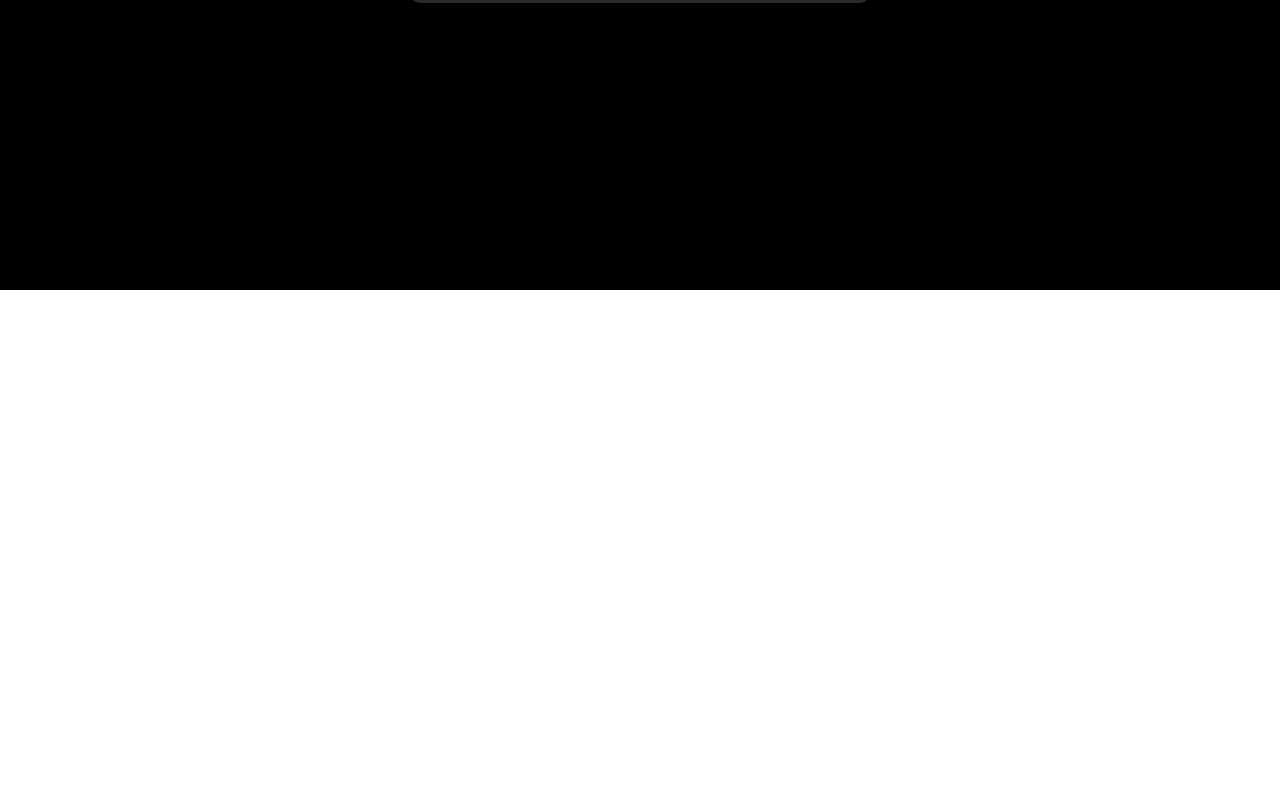
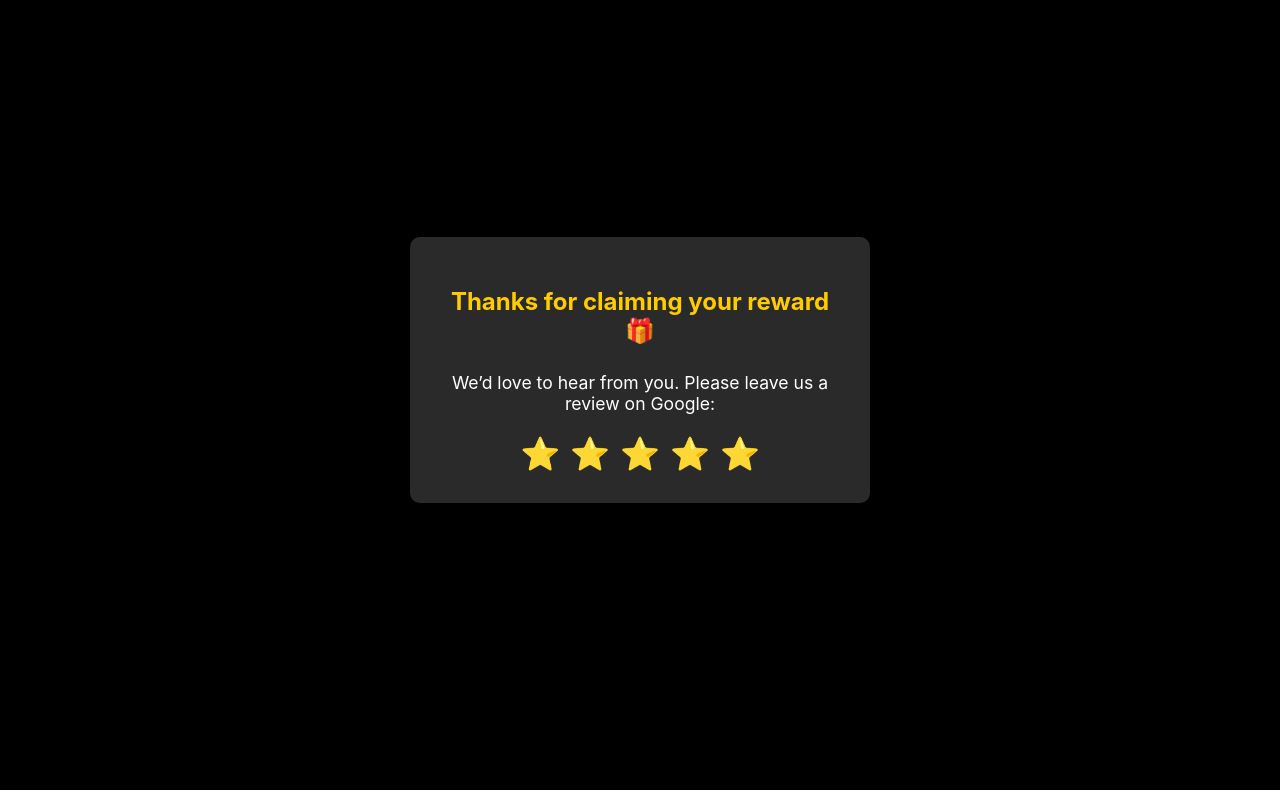
Before and after one commit to manharvzm/Scratch-card-website, a React (Create React App) app: page /feedback in a window 1280 px wide. Built offline with nearby package versions, Linux system fonts and the light colour scheme.

Commit message:
feedback issue

```diff
--- a/src/pages/FeedbackPage.css
+++ b/src/pages/FeedbackPage.css
@@ -6,7 +6,7 @@
   background-color: black;
   color: #fff;
   padding: 20px;
-  margin-top: -550px;
+  margin-top: -50px;
 }
 
 .feedback-thankyou {
```
